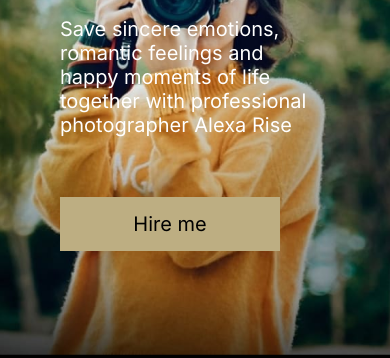
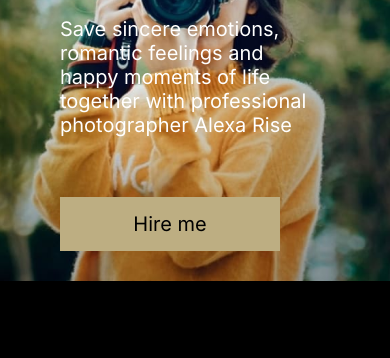
Before and after one commit to Bulation/Portfolio, a website built with webpack: page src/index.html in a window 390 px wide. Shown: the part 235-593 px from the top of the page. Built offline with nearby package versions, Linux system fonts and the light colour scheme.

Commit message:
feat: add padding for adaptive

```diff
--- a/src/sass/components/hero.scss
+++ b/src/sass/components/hero.scss
@@ -4,6 +4,9 @@
   @media screen and (max-width: 768px) {
     background: url(../assets/img/header-bg-adaptive.jpg) no-repeat 100% -90px;
     padding: 78px 64px 152px 60px;
+  }
+  @media screen and (max-width: 420px) {
+    padding-bottom: 30px;
   }
 }
 .about__hero {
```
